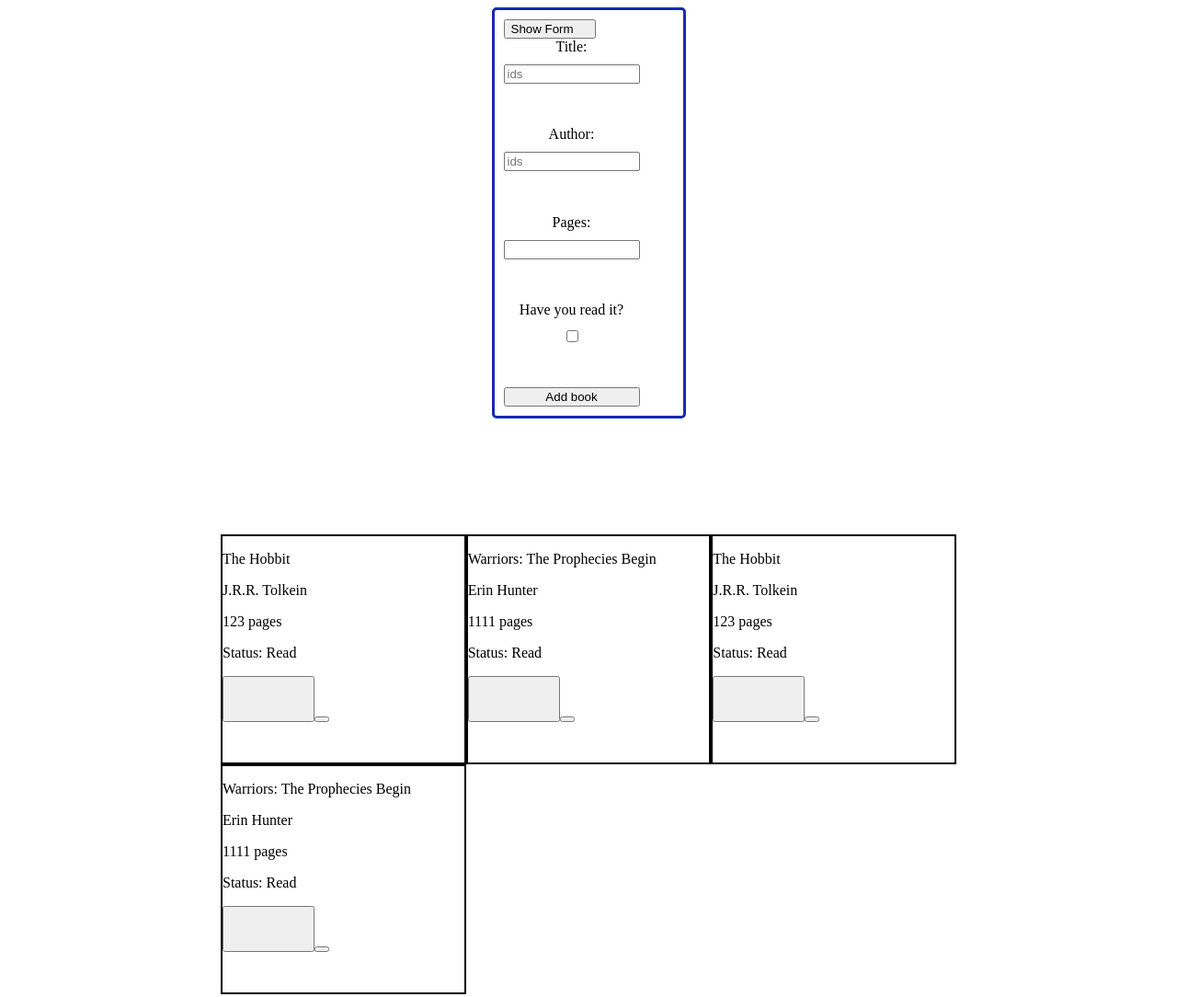
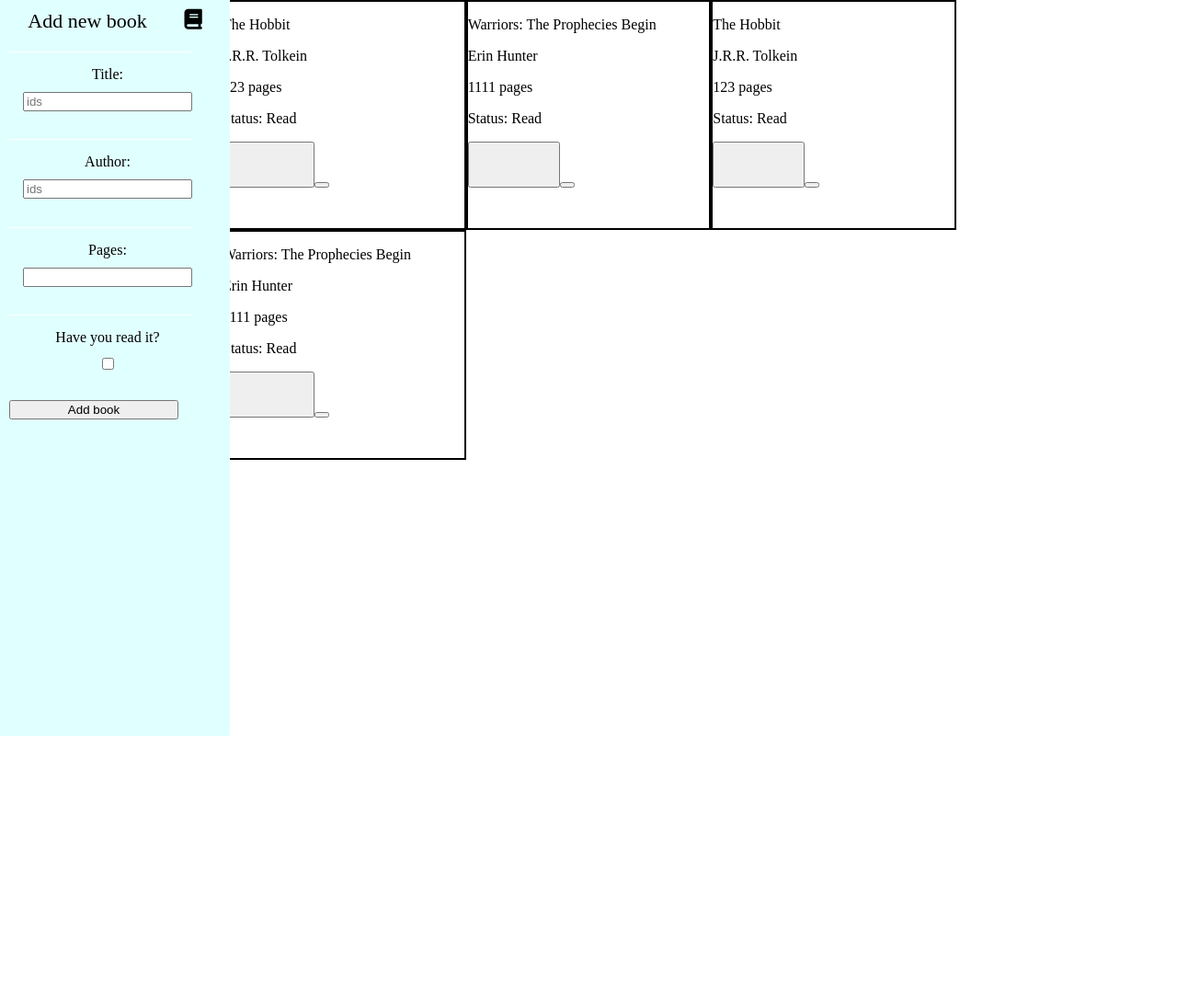
Before and after one commit to MichaelMMet/Library, a plain HTML site: page index.html in a window 1280 px wide. Shown: the whole page at 92% size. After the commit the page ends 800 px from the top, so only its background shows below. Drawn offline with Linux system fonts and the light colour scheme.

Commit message:
added side bar, not done yet

```diff
--- a/index.html
+++ b/index.html
@@ -1,63 +1,58 @@
 <!DOCTYPE html>
 <html lang="en">
-
   <head>
-    <meta charset="UTF-8">
+    <meta charset="UTF-8" />
     <link rel="stylesheet" href="style.css" />
     <title>Library</title>
+    <script
+      src="https://kit.fontawesome.com/62fde95db0.js"
+      crossorigin="anonymous"
+    ></script>
   </head>
 
   <body>
-
-    <div class="container">
-
+    <div class="side-bar">
+      <div class="side-header">
+        <header>Add new book</header>
+        <i class="fa-solid fa-book"></i>
+      </div>
       <div class="new-book-form">
-            <button class="show-form">Show Form</button>
-            <form action="" method="get" class="form" id="addBookForm" >
+        <form action="" method="get" class="form" id="addBookForm">
           <div class="form-part">
             <label for="title">Title:</label>
-                    <input type="text" name="titl" id="title" placeholder="ids" required>
+            <input
+              type="text"
+              name="titl"
+              id="title"
+              placeholder="ids"
+              required
+            />
           </div>
 
           <div class="form-part">
             <label for="author" class="alter-label">Author:</label>
-                    <input type="text" name="author" placeholder="ids" id="author">
+            <input type="text" name="author" placeholder="ids" id="author" />
           </div>
-
 
           <div class="form-part">
             <label for="pages" class="alter-label">Pages:</label>
-                    <input type="number" name="pages" id="pages">
+            <input type="number" name="pages" id="pages" />
           </div>
-
 
           <div class="form-part" class="alter-label">
             <label for="read">Have you read it?</label>
-                    <input type="checkbox" name="read" id="read" value="Read">
+            <input type="checkbox" name="read" id="read" value="Read" />
           </div>
-
-
-
-
-
 
           <button class="new-book">Add book</button>
         </form>
-
-
       </div>
-        <div class="book-container">
-
-
     </div>
 
-
-
-
+    <div class="container">
+      <div class="book-container"></div>
     </div>
-
 
     <script src="index.js"></script>
   </body>
-
 </html>
--- a/style.css
+++ b/style.css
@@ -21,26 +21,18 @@ justify-content: space-around;
      display: flex;
     flex-direction: column;
     padding: 10px;
-    border-style: solid;
-    border-color: rgb(24, 42, 180);
     border-radius: 5px;
     margin-bottom: 10%;
+}
 
 
-}
 
 .form{
-
-
     display: flex;
     flex-direction: column;
     justify-content: space-between;
-
     width: 80%;
     height: 400px;
-
-
-
 }
 
 .show-form{
@@ -57,6 +49,10 @@ width: 100px;
     flex-direction: column;
     justify-content: space-between;
     gap: 10px;
+    border-top: 1px solid white;
+    width: 100%;
+    padding-left: 15px;
+    padding-top: 15px;
 }
 
 .alter-label{
@@ -72,3 +68,26 @@ label{
     width: 100px;
     height: 50px;
 }
+
+.side-bar{
+    position: fixed;
+    left: 0;
+    width: 250px;
+    height: 100%;
+    background: lightcyan;
+}
+
+.side-header{
+    display: flex;
+    flex-direction: row;
+    justify-content: space-around;
+    color: black;
+    font-size: 22px;
+    text-align: center;
+    padding: 10px;
+}
+
+body{
+    padding:0;
+    margin: 0;
+}
```
Lines whose indentation alone changed are shown as unchanged.
